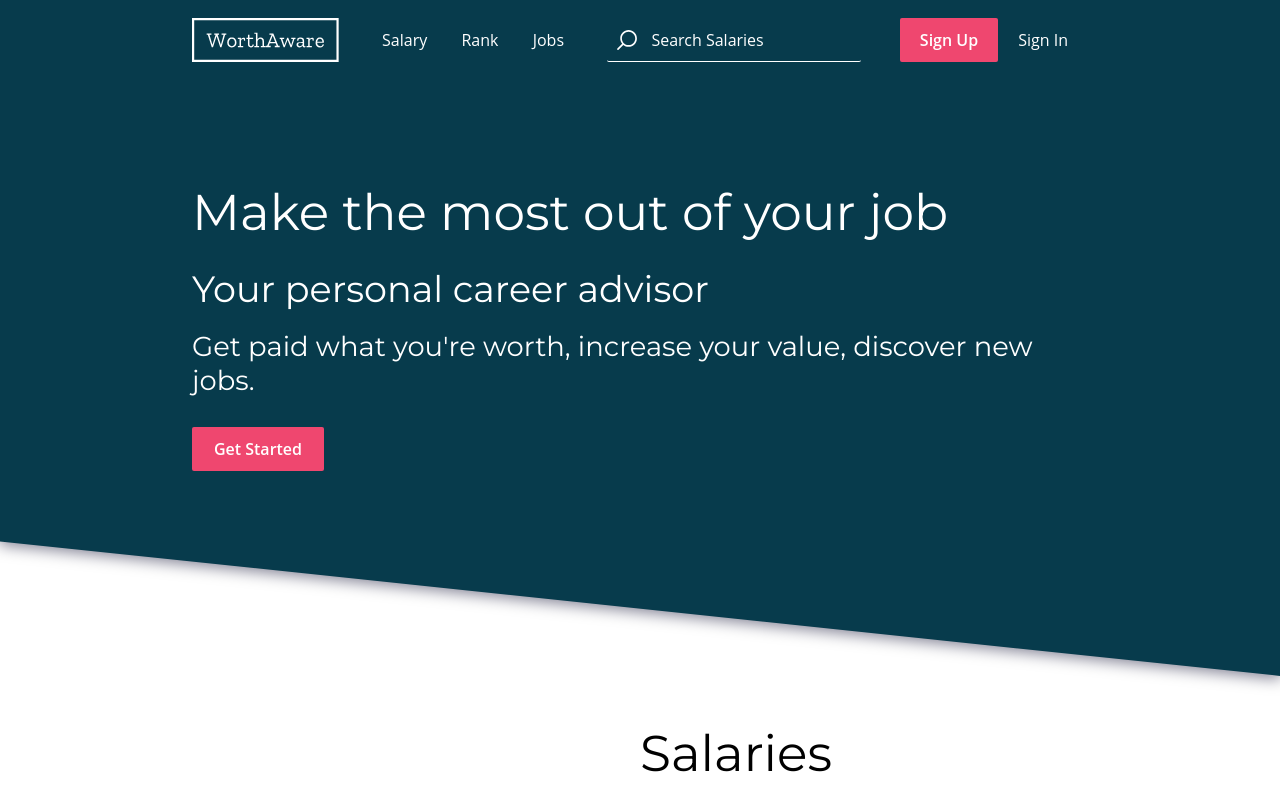
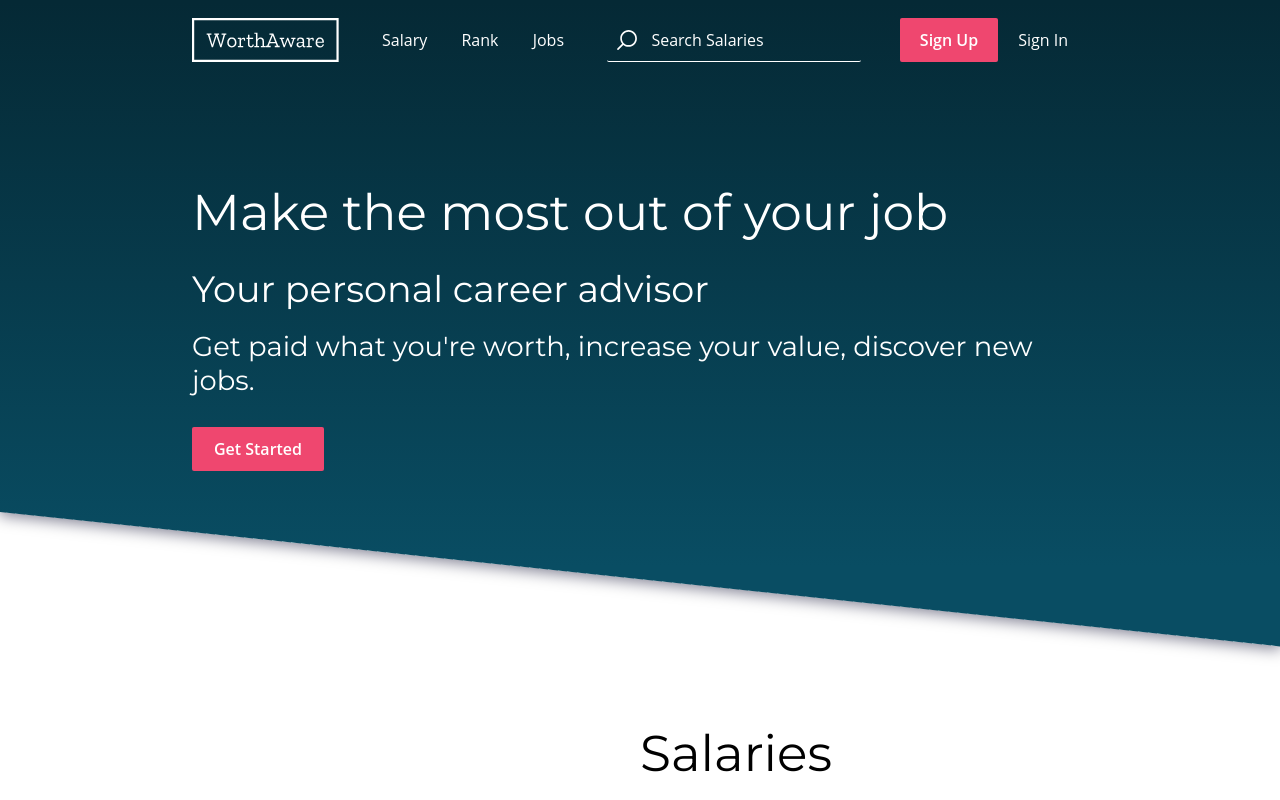
Before and after one commit to pay-lens/web, a Next.js app: page / in a window 1280 px wide. Shown: the top 800 px of the page. Built offline with nearby package versions, Linux system fonts and the light colour scheme.

Commit message:
add gradients to bg colors

```diff
--- a/src/components/GlobalFooter/GlobalFooter.js
+++ b/src/components/GlobalFooter/GlobalFooter.js
@@ -9,6 +9,7 @@ import colors from '../../styles/colorPalette';
 
 const Footer = styled.footer`
   background: ${colors.teal.hex};
+  background: linear-gradient(180deg, #094D63 20%, ${colors.teal.hex} 55%, #052935 95%);
   box-shadow: 0 2px 15px 1px rgba(${colors.black.rgb}, 0.5);
   color: ${colors.white.hex};
   display: grid;
--- a/src/components/GlobalHeader/GlobalHeader.js
+++ b/src/components/GlobalHeader/GlobalHeader.js
@@ -14,13 +14,13 @@ import useWindowSize from '../../hooks/useWindowSize';
 
 const innerHeight = 50;
 const outerHeight = 80;
-const scrollColorHeight = 20;
+const scrollColorHeight = outerHeight + 30;
 const scrollHideHeight = outerHeight + 20;
 
 const Header = styled.header`
   align-content: center;
   align-items: center;
-  background: ${({scrollY}) => (scrollY < scrollColorHeight) ? colors.teal.hex : colors.white.hex};
+  background: ${({scrollY}) => (scrollY < scrollColorHeight) ? 'transparent' : colors.white.hex};
   display: flex;
   height: ${pxToEm(innerHeight)};
   justify-content: space-between;
--- a/src/pages/Landing/Landing.js
+++ b/src/pages/Landing/Landing.js
@@ -58,13 +58,14 @@ const Cta = styled(Section)`
 
   ::after {
     background: ${colors.teal.hex};
+    background: linear-gradient(-6deg, #094D63 10%, ${colors.teal.hex} 45%, #052935 80%);
     content: "";
-    height: 115%;
+    height: ${pxToEm(670)};
     left: 0;
     position: absolute;
     top: 0;
     transform-origin: center;
-    transform: skewY(6deg) translateY(-15%);
+    transform: skewY(6deg) translateY(-25.5%);
     width: 100vw;
     z-index: -1;
     ${boxShadow()};
@@ -81,6 +82,7 @@ const JobSenseSection = styled(Section)`
 
   ::after {
     background: ${colors.blue.hex};
+    background: linear-gradient(0deg, #0F789B 10%, ${colors.blue.hex} 45%, #139CC9 80%, #15AEE1 90%);
     content: "";
     height: 200%;
     left: 0;
@@ -108,6 +110,7 @@ const JobSenseSection = styled(Section)`
 
 const SearchSection = styled(Section)`
   background: ${colors.lightGreen.hex};
+  background: linear-gradient(0deg, #A5F7E4 10%, ${colors.lightGreen.hex} 45%, #D3FBF2 80%);
   ${boxShadow()};
 
   form {
```
Also changed, not shown: 1 other file (tests, documents, lock files or other folders).
